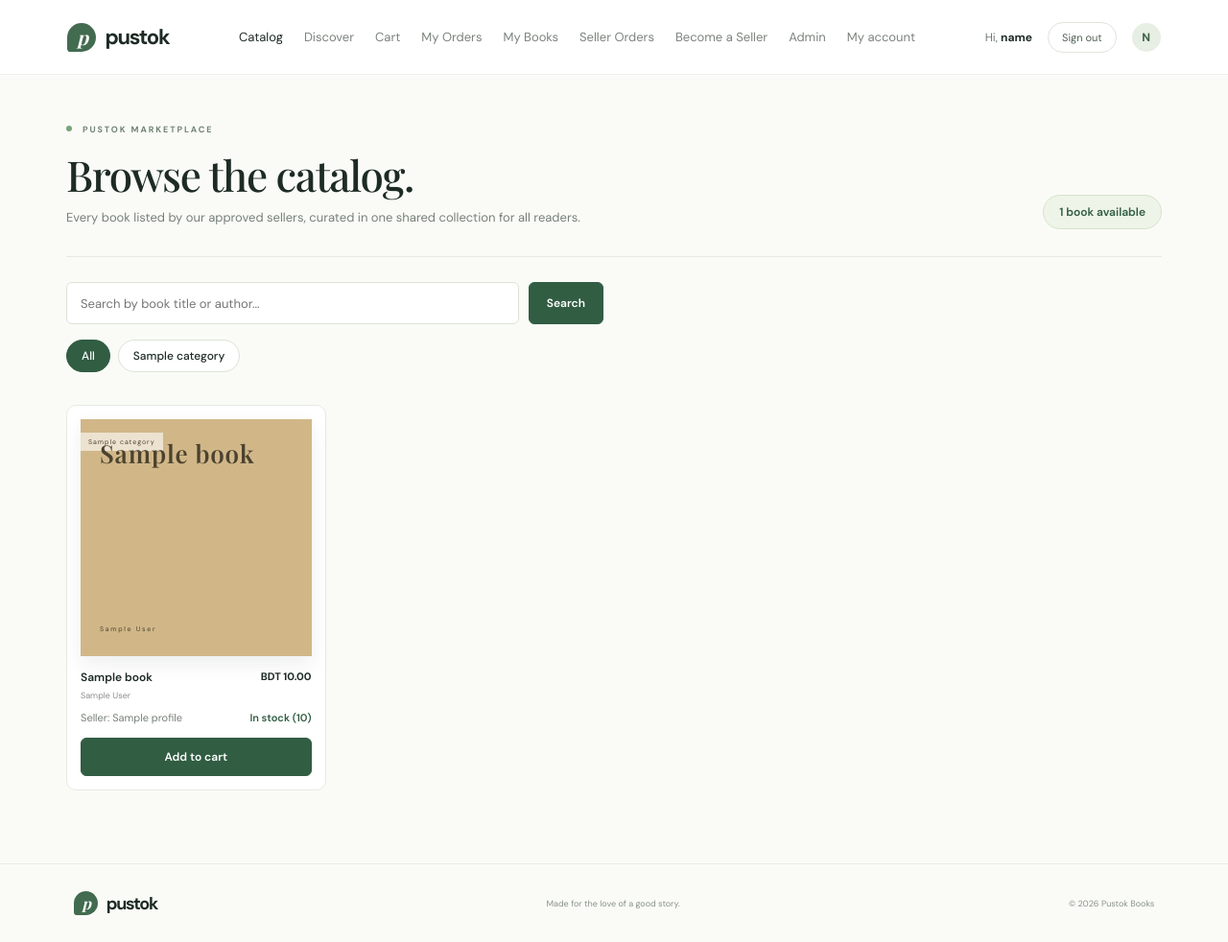
After one commit to ullas-6575/Pustok, a Spring Boot app: page /catalog in a window 1280 px wide. The commit adds this page. Shown: the whole page at 96% size. Run offline with Spring Boot 4, Linux system fonts and the light colour scheme; a user stored in the database is signed in; empty tables hold one stand-in row (values such as "Sample post"); some of the project's set-up classes (security, data sources, template engines, error pages and the like) are left out, and stand-ins take their place; database files in the repository are not loaded; some libraries are stand-ins or nearby versions; some web fonts are replaced.

Commit message:
feat:catalog of books added

```diff
--- a/src/main/java/com/example/EPustok/identity/AuthController.java
+++ b/src/main/java/com/example/EPustok/identity/AuthController.java
@@ -54,7 +54,7 @@ public class AuthController {
             Authentication authentication = authenticationManager.authenticate(
                     new UsernamePasswordAuthenticationToken(form.getEmail().trim().toLowerCase(), form.getPassword()));
             tokens.cookie(response, tokens.issue(authentication.getName()));
-            return "redirect:/";
+            return "redirect:/catalog";
         } catch (org.springframework.security.core.AuthenticationException ex) {
             errors.reject("invalid", "Email or password is incorrect");
             return "auth/signin";
--- /dev/null
+++ b/src/main/java/com/example/EPustok/market/CatalogController.java
@@ -0,0 +1,57 @@
+package com.example.EPustok.market;
+
+import java.util.List;
+import java.util.Map;
+import java.util.stream.Collectors;
+import org.springframework.security.core.Authentication;
+import org.springframework.stereotype.Controller;
+import org.springframework.ui.Model;
+import org.springframework.web.bind.annotation.GetMapping;
+import org.springframework.web.bind.annotation.RequestParam;
+
+/**
+ * Serves the shared product catalog page after login so every user sees
+ * the same list of books published by approved sellers.
+ */
+@Controller
+public class CatalogController {
+    private final Books books;
+    private final Categories categories;
+    private final SellerProfiles profiles;
+
+    public CatalogController(Books books, Categories categories, SellerProfiles profiles) {
+        this.books = books;
+        this.categories = categories;
+        this.profiles = profiles;
+    }
+
+    @GetMapping("/catalog")
+    public String catalog(
+            @RequestParam(required = false) Long categoryId,
+            @RequestParam(required = false) String q,
+            Authentication authentication,
+            Model model) {
+        String normalizedQuery = q == null ? "" : q.trim().toLowerCase();
+        List<Book> filteredBooks = books.findAll().stream()
+                .filter(book -> categoryId == null || (book.getCategory() != null && categoryId.equals(book.getCategory().getId())))
+                .filter(book -> normalizedQuery.isEmpty()
+                        || book.getTitle().toLowerCase().contains(normalizedQuery)
+                        || book.getAuthor().toLowerCase().contains(normalizedQuery))
+                .toList();
+
+        Map<Long, String> sellerNames = profiles.findAll().stream()
+                .collect(Collectors.toMap(SellerProfile::getId, SellerProfile::getShopName, (first, second) -> first));
+
+        String email = authentication.getName();
+        String displayName = email.contains("@") ? email.substring(0, email.indexOf('@')) : email;
+
+        model.addAttribute("books", filteredBooks);
+        model.addAttribute("categories", categories.findAll());
+        model.addAttribute("sellerNames", sellerNames);
+        model.addAttribute("selectedCategoryId", categoryId);
+        model.addAttribute("query", q == null ? "" : q.trim());
+        model.addAttribute("email", email);
+        model.addAttribute("displayName", displayName);
+        return "catalog";
+    }
+}
--- /dev/null
+++ b/src/main/resources/static/css/catalog.css
@@ -0,0 +1,247 @@
+.catalog-page {
+  background: #fafbf7;
+  min-height: 100vh;
+}
+
+.catalog-page .topbar {
+  background: #fff;
+  gap: 24px;
+}
+
+.catalog-page .topbar nav {
+  gap: 22px;
+  flex-wrap: wrap;
+}
+
+.catalog-shell {
+  max-width: 1190px;
+  margin: 0 auto;
+  padding: 44px 24px 76px;
+  min-height: calc(100vh - 160px);
+}
+
+.catalog-hero {
+  display: flex;
+  justify-content: space-between;
+  align-items: flex-end;
+  gap: 24px;
+  padding-bottom: 28px;
+  border-bottom: 1px solid var(--line);
+}
+
+.catalog-heading {
+  max-width: 680px;
+}
+
+.catalog-heading h1 {
+  font: 500 44px/1.12 var(--serif);
+  letter-spacing: -1.2px;
+  margin: 14px 0 10px;
+}
+
+.catalog-heading p {
+  margin: 0;
+  font-size: 13px;
+  line-height: 1.75;
+  color: var(--muted);
+}
+
+.count-pill {
+  display: inline-block;
+  padding: 9px 16px;
+  border-radius: 999px;
+  background: #eef4e8;
+  border: 1px solid #d6e3ce;
+  color: var(--green);
+  font-size: 12px;
+  font-weight: 600;
+  white-space: nowrap;
+}
+
+.catalog-controls {
+  margin: 26px 0 34px;
+  display: flex;
+  flex-direction: column;
+  gap: 16px;
+}
+
+.search-form {
+  display: flex;
+  align-items: center;
+  gap: 10px;
+  max-width: 560px;
+}
+
+.search-form input[type="search"] {
+  flex: 1;
+  min-height: 44px;
+  padding: 10px 14px;
+  border: 1px solid #dce3d5;
+  border-radius: 6px;
+  background: #fff;
+  color: var(--ink);
+  font: 13px var(--sans);
+}
+
+.search-form button,
+.reset-btn {
+  min-height: 44px;
+  padding: 10px 18px;
+  border: 1px solid var(--green);
+  border-radius: 6px;
+  background: var(--green);
+  color: #fff;
+  font: 600 12px var(--sans);
+  cursor: pointer;
+  text-decoration: none;
+  display: inline-flex;
+  align-items: center;
+  justify-content: center;
+}
+
+.search-form button:hover,
+.reset-btn:hover {
+  background: #254b34;
+}
+
+.clear-link {
+  font-size: 12px;
+  color: var(--green);
+  text-decoration: none;
+  padding: 0 6px;
+}
+
+.category-pills {
+  display: flex;
+  flex-wrap: wrap;
+  gap: 8px;
+}
+
+.pill {
+  padding: 8px 15px;
+  border-radius: 999px;
+  border: 1px solid #dce3d5;
+  background: #fff;
+  color: var(--ink);
+  font-size: 12px;
+  font-weight: 500;
+  text-decoration: none;
+  transition: background 0.15s, border-color 0.15s, color 0.15s;
+}
+
+.pill:hover {
+  border-color: var(--green);
+}
+
+.pill.active {
+  background: var(--green);
+  border-color: var(--green);
+  color: #fff;
+}
+
+.catalog-card {
+  background: #fff;
+  border: 1px solid #e6ebe0;
+  border-radius: 10px;
+  padding: 14px;
+  display: flex;
+  flex-direction: column;
+}
+
+.catalog-meta-row {
+  display: flex;
+  justify-content: space-between;
+  align-items: center;
+  gap: 8px;
+  margin-top: 10px;
+  font-size: 11px;
+}
+
+.seller-badge {
+  color: var(--muted);
+  overflow: hidden;
+  text-overflow: ellipsis;
+  white-space: nowrap;
+}
+
+.stock-badge {
+  font-weight: 600;
+  white-space: nowrap;
+}
+
+.stock-badge.in-stock {
+  color: var(--green);
+}
+
+.stock-badge.out-of-stock {
+  color: #9d5546;
+}
+
+.cart-add-form {
+  margin-top: 14px;
+}
+
+.add-cart-btn {
+  width: 100%;
+  min-height: 40px;
+  border: 1px solid var(--green);
+  border-radius: 6px;
+  background: var(--green);
+  color: #fff;
+  font: 600 12px var(--sans);
+  cursor: pointer;
+}
+
+.add-cart-btn:hover:not(:disabled) {
+  background: #254b34;
+}
+
+.add-cart-btn:disabled {
+  background: #e9ede4;
+  border-color: #dce3d5;
+  color: #849084;
+  cursor: not-allowed;
+}
+
+.empty-catalog {
+  background: #f2f5ec;
+  border: 1px solid #e2e8d8;
+  border-radius: 12px;
+  padding: 56px 24px;
+  text-align: center;
+}
+
+.empty-symbol {
+  font-size: 28px;
+  color: var(--green);
+}
+
+.empty-catalog h2 {
+  font: 500 28px var(--serif);
+  margin: 12px 0 8px;
+}
+
+.empty-catalog p {
+  font-size: 13px;
+  color: var(--muted);
+  margin: 0 0 20px;
+}
+
+@media (max-width: 760px) {
+  .catalog-shell {
+    padding: 28px 16px 56px;
+  }
+
+  .catalog-hero {
+    flex-direction: column;
+    align-items: flex-start;
+  }
+
+  .catalog-heading h1 {
+    font-size: 34px;
+  }
+
+  .search-form {
+    flex-wrap: wrap;
+  }
+}
--- /dev/null
+++ b/src/main/resources/templates/catalog.html
@@ -0,0 +1,111 @@
+<!doctype html>
+<html lang="en" xmlns:th="http://www.thymeleaf.org" xmlns:sec="http://www.thymeleaf.org/extras/spring-security">
+<head>
+  <meta charset="UTF-8">
+  <meta name="viewport" content="width=device-width, initial-scale=1">
+  <title>Catalog | Pustok</title>
+  <link rel="stylesheet" th:href="@{/css/home.css}">
+  <link rel="stylesheet" th:href="@{/css/catalog.css}">
+</head>
+<body class="catalog-page">
+<header class="topbar">
+  <a class="logo" th:href="@{/}"><span class="logo-mark">p</span> pustok</a>
+  <nav aria-label="Catalog navigation">
+    <a class="active" th:href="@{/catalog}">Catalog</a>
+    <a th:href="@{/}">Discover</a>
+    <a sec:authorize="hasAnyRole('BUYER','SELLER')" th:href="@{/buyer/cart}">Cart</a>
+    <a sec:authorize="hasAnyRole('BUYER','SELLER')" th:href="@{/buyer/orders}">My Orders</a>
+    <a sec:authorize="hasRole('SELLER')" th:href="@{/seller/books}">My Books</a>
+    <a sec:authorize="hasRole('SELLER')" th:href="@{/seller/orders}">Seller Orders</a>
+    <a sec:authorize="hasRole('BUYER')" th:href="@{/buyer/seller-application}">Become a Seller</a>
+    <a sec:authorize="hasRole('ADMIN')" th:href="@{/admin}">Admin</a>
+    <a sec:authorize="hasAnyRole('BUYER','SELLER')" th:href="@{/buyer}">My account</a>
+  </nav>
+  <div class="account">
+    <span class="hello">Hi, <b th:text="${displayName}">reader</b></span>
+    <form th:action="@{/signout}" method="post">
+      <button class="signout" type="submit">Sign out</button>
+    </form>
+    <span class="avatar" th:text="${#strings.substring(displayName,0,1).toUpperCase()}">R</span>
+  </div>
+</header>
+
+<main class="catalog-shell">
+  <section class="catalog-hero">
+    <div class="catalog-heading">
+      <span class="eyebrow"><i></i> PUSTOK MARKETPLACE</span>
+      <h1>Browse the catalog.</h1>
+      <p>Every book listed by our approved sellers, curated in one shared collection for all readers.</p>
+    </div>
+    <div class="catalog-meta">
+      <span class="count-pill" th:text="${#lists.size(books) + (#lists.size(books) == 1 ? ' book available' : ' books available')}">0 books available</span>
+    </div>
+  </section>
+
+  <section class="catalog-controls" aria-label="Filter catalog">
+    <form class="search-form" th:action="@{/catalog}" method="get">
+      <input type="hidden" name="categoryId" th:if="${selectedCategoryId != null}" th:value="${selectedCategoryId}">
+      <input type="search" name="q" th:value="${query}" placeholder="Search by book title or author..." aria-label="Search books">
+      <button type="submit">Search</button>
+      <a class="clear-link" th:if="${!#strings.isEmpty(query) or selectedCategoryId != null}" th:href="@{/catalog}">Reset</a>
+    </form>
+
+    <div class="category-pills" role="navigation" aria-label="Filter by category">
+      <a class="pill" th:classappend="${selectedCategoryId == null ? ' active' : ''}"
+         th:href="@{/catalog(q=${#strings.isEmpty(query) ? null : query})}">All</a>
+      <a class="pill" th:each="c : ${categories}"
+         th:classappend="${selectedCategoryId != null and selectedCategoryId == c.id ? ' active' : ''}"
+         th:href="@{/catalog(categoryId=${c.id}, q=${#strings.isEmpty(query) ? null : query})}"
+         th:text="${c.name}">Category</a>
+    </div>
+  </section>
+
+  <section class="catalog-grid-section" aria-label="Books">
+    <div class="empty-catalog" th:if="${#lists.isEmpty(books)}">
+      <span class="empty-symbol" aria-hidden="true">&#10042;</span>
+      <h2>No books found.</h2>
+      <p th:if="${!#strings.isEmpty(query) or selectedCategoryId != null}">No seller listings match your current filter.</p>
+      <p th:if="${#strings.isEmpty(query) and selectedCategoryId == null}">No books have been listed yet. Approved sellers will add books soon.</p>
+      <a class="reset-btn" th:if="${!#strings.isEmpty(query) or selectedCategoryId != null}" th:href="@{/catalog}">Show all books</a>
+    </div>
+
+    <div class="book-grid" th:if="${!#lists.isEmpty(books)}">
+      <article class="book-card catalog-card" th:each="b, state : ${books}">
+        <div class="book-cover"
+             th:classappend="${state.index % 4 == 0 ? 'cover-one' : (state.index % 4 == 1 ? 'cover-two' : (state.index % 4 == 2 ? 'cover-three' : 'cover-four'))}">
+          <span class="tag" th:text="${b.category != null ? b.category.name : 'Book'}">Category</span>
+          <div class="book-name" th:text="${b.title}">Book Title</div>
+          <small th:text="${b.author}">Author</small>
+        </div>
+
+        <div class="book-info">
+          <div>
+            <b th:text="${b.title}">Book Title</b>
+            <span th:text="${b.author}">Author</span>
+          </div>
+          <strong th:text="${'BDT ' + #numbers.formatDecimal(b.price,1,'COMMA',2,'POINT')}">BDT 0.00</strong>
+        </div>
+
+        <div class="catalog-meta-row">
+          <span class="seller-badge" th:text="${'Seller: ' + (sellerNames[b.sellerId] != null ? sellerNames[b.sellerId] : 'Pustok Seller')}">Seller</span>
+          <span class="stock-badge" th:classappend="${b.stock > 0 ? ' in-stock' : ' out-of-stock'}"
+                th:text="${b.stock > 0 ? 'In stock (' + b.stock + ')' : 'Out of stock'}">In stock</span>
+        </div>
+
+        <form class="cart-add-form" sec:authorize="hasAnyRole('BUYER','SELLER')" th:action="@{/buyer/cart/add}" method="post">
+          <input type="hidden" name="bookId" th:value="${b.id}">
+          <button class="add-cart-btn" type="submit" th:disabled="${b.stock < 1}"
+                  th:text="${b.stock > 0 ? 'Add to cart' : 'Unavailable'}">Add to cart</button>
+        </form>
+      </article>
+    </div>
+  </section>
+</main>
+
+<footer>
+  <a class="logo" th:href="@{/}"><span class="logo-mark">p</span> pustok</a>
+  <small>Made for the love of a good story.</small>
+  <small>&#169; 2026 Pustok Books</small>
+</footer>
+</body>
+</html>
--- a/src/main/resources/templates/home.html
+++ b/src/main/resources/templates/home.html
@@ -6,7 +6,7 @@
 </head>
 <body>
 <header class="topbar"><a class="logo" th:href="@{/}"><span class="logo-mark">p</span> pustok</a>
-  <nav><a sec:authorize="hasRole('SELLER')" href="/seller/orders">Seller Orders</a><a sec:authorize="hasAnyRole('BUYER','SELLER')" href="/buyer/orders">My Orders</a><a sec:authorize="hasAnyRole('BUYER','SELLER')" href="/buyer/cart">Cart</a><a sec:authorize="hasRole('ADMIN')" th:href="@{/admin}">Admin</a><a sec:authorize="hasRole('SELLER')" th:href="@{/seller}">Seller</a><a sec:authorize="hasAnyRole('BUYER', 'SELLER')" th:href="@{/buyer}">My account</a><a sec:authorize="hasRole('BUYER')" href="/buyer/seller-application">Become a Seller</a><a class="active" href="#discover">Discover</a><a href="#categories">Categories</a><a href="#featured">Bestsellers</a></nav>
+  <nav><a th:href="@{/catalog}">Catalog</a><a sec:authorize="hasRole('SELLER')" href="/seller/orders">Seller Orders</a><a sec:authorize="hasAnyRole('BUYER','SELLER')" href="/buyer/orders">My Orders</a><a sec:authorize="hasAnyRole('BUYER','SELLER')" href="/buyer/cart">Cart</a><a sec:authorize="hasRole('ADMIN')" th:href="@{/admin}">Admin</a><a sec:authorize="hasRole('SELLER')" th:href="@{/seller}">Seller</a><a sec:authorize="hasAnyRole('BUYER', 'SELLER')" th:href="@{/buyer}">My account</a><a sec:authorize="hasRole('BUYER')" href="/buyer/seller-application">Become a Seller</a><a class="active" href="#discover">Discover</a><a href="#categories">Categories</a><a href="#featured">Bestsellers</a></nav>
   <div class="account"><span class="hello">Hi, <b th:text="${displayName}">reader</b></span><form th:action="@{/signout}" method="post"><button class="signout" type="submit">Sign out</button></form><span class="avatar" th:text="${#strings.substring(displayName,0,1).toUpperCase()}">R</span></div>
 </header>
 <main>
```
Also changed, not shown: src/main/resources/templates/workspace.html (+1 -1 lines), 1 other file.
